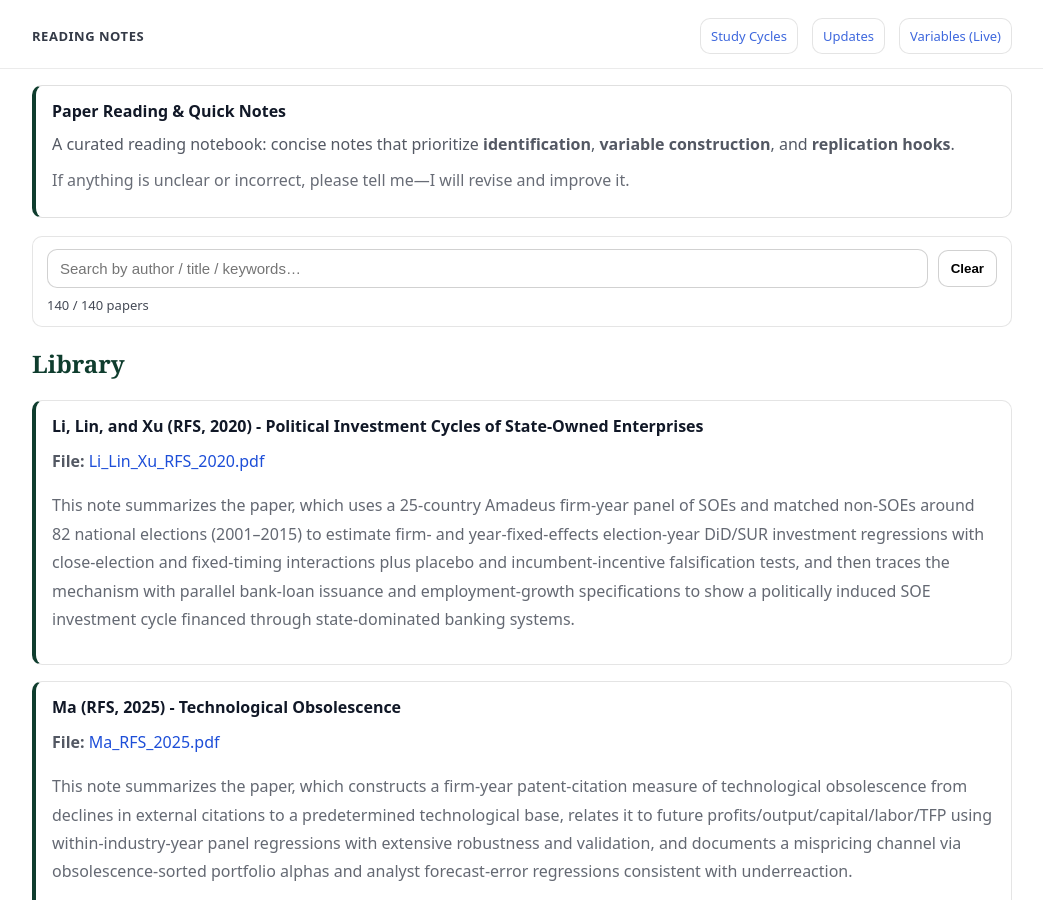
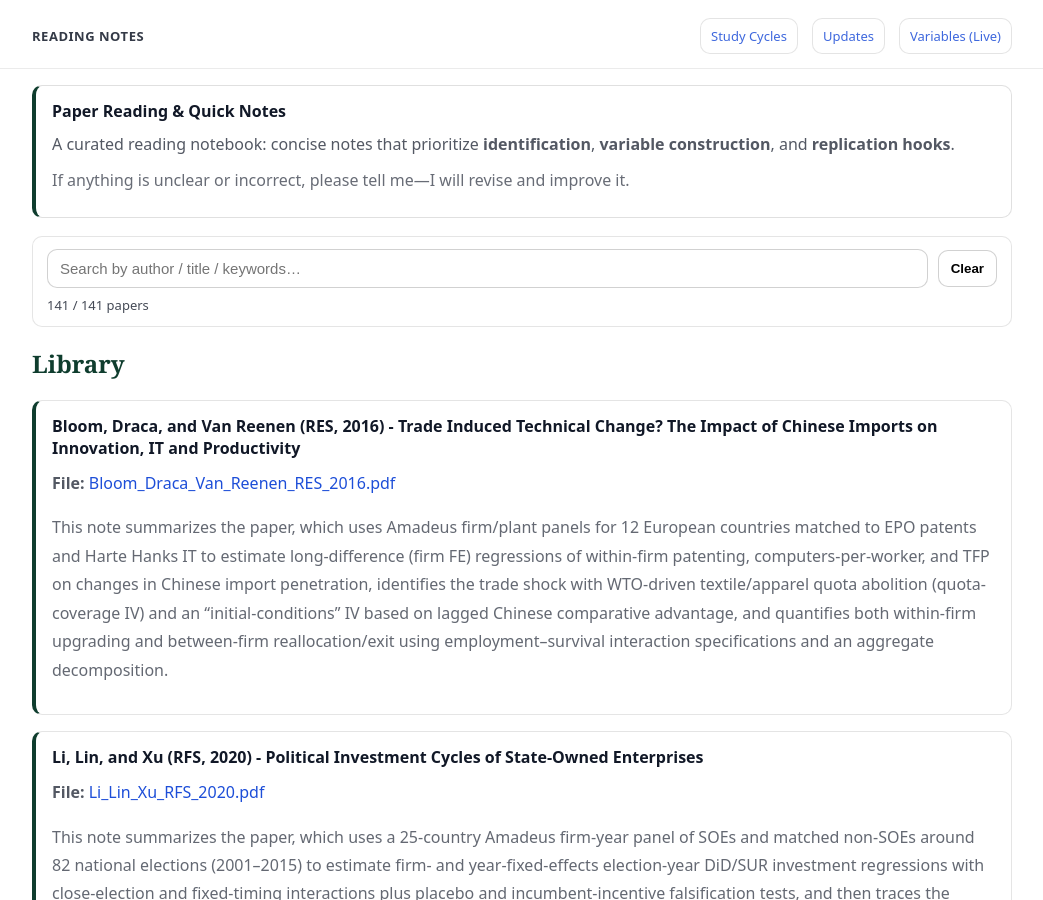
Before and after one commit to yaxinzn/study-archive, a Jekyll site: the page built from reading/index.md, in a window 1280 px wide and 900 px high. Shown: the whole window, without its empty margins (118-1161 px from the left). Built offline with Jekyll 4.4.1, drawn with Linux system fonts in a browser that asks for light colours.

Commit message:
Reading: add/update Bloom_Draca_Van_Reenen_RES_2016.pdf

```diff
--- a/_data/reading.yml
+++ b/_data/reading.yml
@@ -1,3 +1,7 @@
+- title: "Bloom, Draca, and Van Reenen (RES, 2016) - Trade Induced Technical Change? The Impact of Chinese Imports on Innovation, IT and Productivity"
+  file: "Bloom_Draca_Van_Reenen_RES_2016.pdf"
+  desc: "This note summarizes the paper, which uses Amadeus firm/plant panels for 12 European countries matched to EPO patents and Harte Hanks IT to estimate long-difference (firm FE) regressions of within-firm patenting, computers-per-worker, and TFP on changes in Chinese import penetration, identifies the trade shock with WTO-driven textile/apparel quota abolition (quota-coverage IV) and an “initial-conditions” IV based on lagged Chinese comparative advantage, and quantifies both within-firm upgrading and between-firm reallocation/exit using employment–survival interaction specifications and an aggregate decomposition."
+
 - title: "Li, Lin, and Xu (RFS, 2020) - Political Investment Cycles of State-Owned Enterprises"
   file: "Li_Lin_Xu_RFS_2020.pdf"
   desc: "This note summarizes the paper, which uses a 25-country Amadeus firm-year panel of SOEs and matched non-SOEs around 82 national elections (2001–2015) to estimate firm- and year-fixed-effects election-year DiD/SUR investment regressions with close-election and fixed-timing interactions plus placebo and incumbent-incentive falsification tests, and then traces the mechanism with parallel bank-loan issuance and employment-growth specifications to show a politically induced SOE investment cycle financed through state-dominated banking systems."
```
Also changed, not shown: 1 other file.
